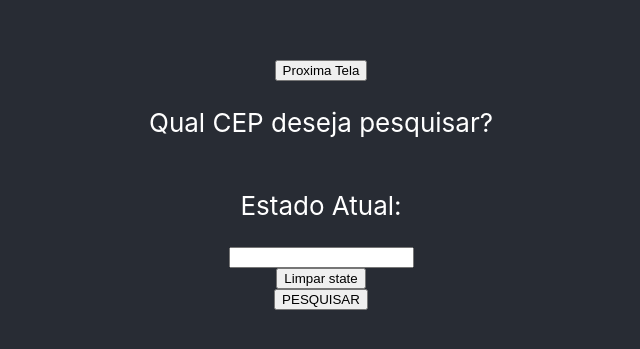
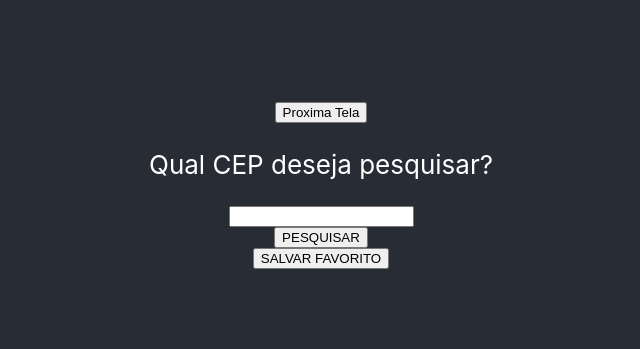
Before and after one commit to andersonprovox/studycase-busca-cep, a React (Create React App) app: page / in a window 1280 px wide. Shown: the part 215-564 px from the top of the page, without its empty margins (319-959 px from the left). Built offline with nearby package versions, Linux system fonts and the light colour scheme.

Commit message:
organizando os componentes

```diff
--- a/src/Containers/Pesquisa.js
+++ b/src/Containers/Pesquisa.js
@@ -18,9 +18,7 @@ export function Pesquisa(props) {
       setCepNumber(numbersOnly(value));
     }
 
-    function clear() {
-      setCepNumber("");
-    }
+
 
     function handleSuccess(dadosCEP){
 
@@ -50,13 +48,16 @@ export function Pesquisa(props) {
       .catch(err => currentTicket == ticket.current && handleError(err))
     }
 
+    function handleAdicionarFAvorito() {
+      localStorage.setItem("cepFavorito", cepNumber);
+    }
+
     return (
       <>
         <p>Qual CEP deseja pesquisar?</p>
-        <p>Estado Atual: {cepNumber}</p>
         <input value={numbersOnly(cepNumber)} onChange={handleChange}/>
-        <button onClick={clear}>Limpar state</button>
         <button onClick={handleSearch}>PESQUISAR</button>
+        <button onClick={handleAdicionarFAvorito}>SALVAR FAVORITO</button>
 
       </>
     );
```
